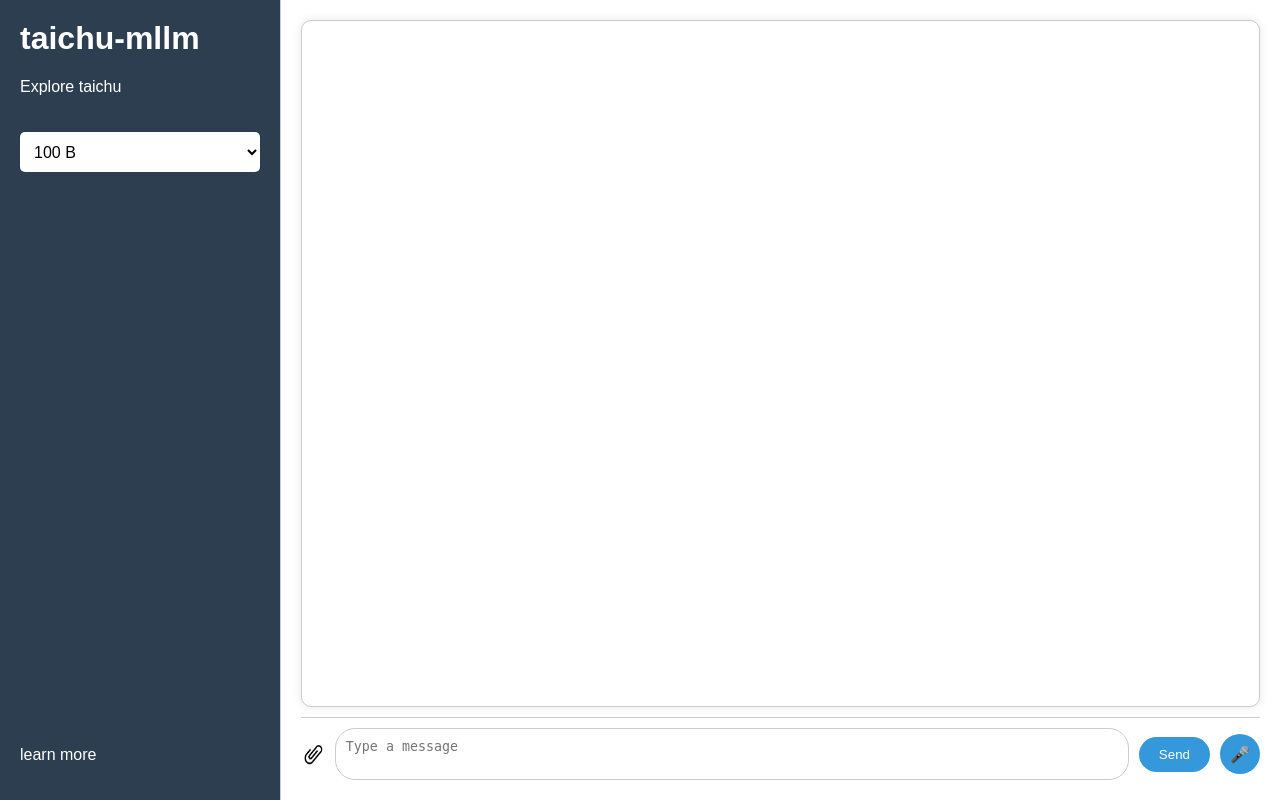
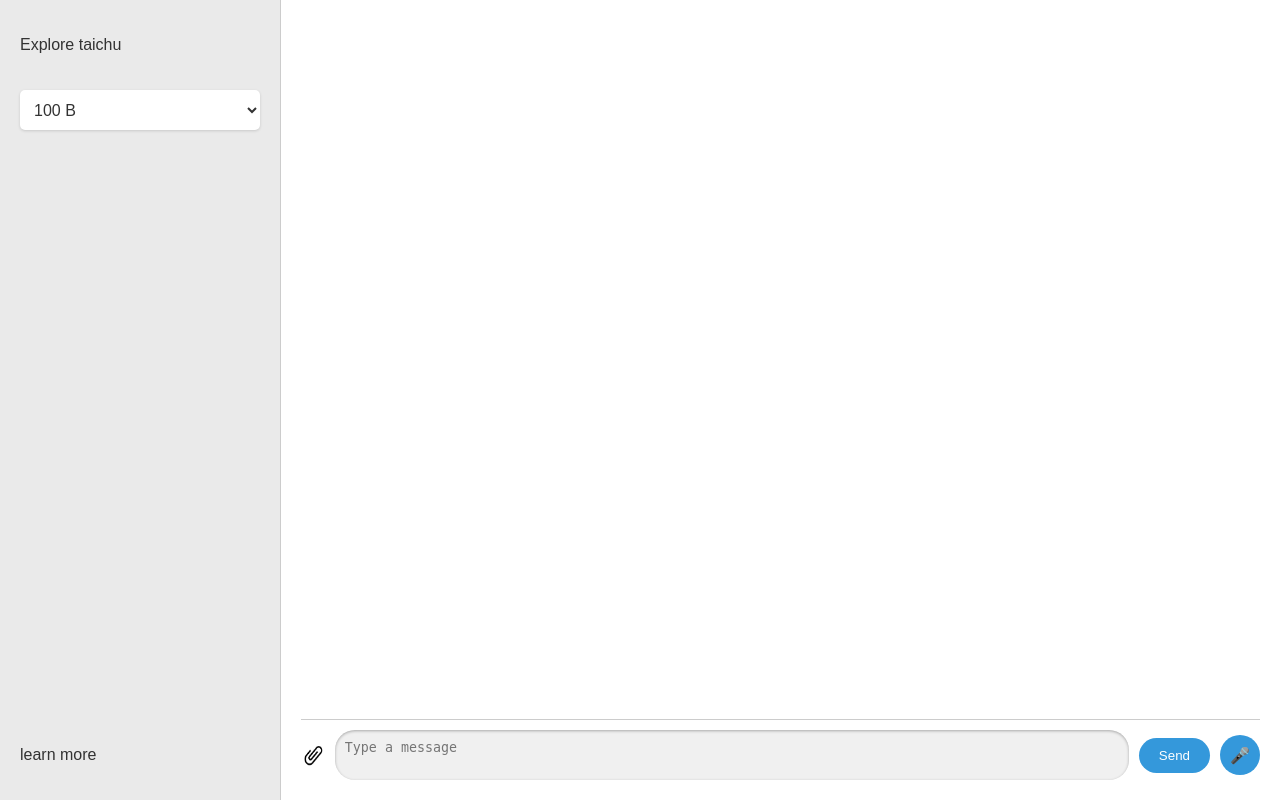
Before and after one commit to smzzl/taichu-demo-v2, a Flask app: page / in a window 1280 px wide. Run offline with Flask 3, Linux system fonts and the light colour scheme.

Commit message:
20240711-1

```diff
--- a/main.py
+++ b/main.py
@@ -54,9 +54,14 @@
     return jsonify(chat_history=chat_history)
 
 import argparse
+from gevent import pywsgi
 if __name__ == '__main__':
     parser = argparse.ArgumentParser()
     parser.add_argument('--host', type=str, default="127.0.0.1")
 
     args = parser.parse_args()
+
     app.run(debug=True, host=args.host)
+
+    # server = pywsgi.WSGIServer((args.host, 5000), app, )
+    # server.serve_forever()
--- a/static/css/style.css
+++ b/static/css/style.css
@@ -5,15 +5,17 @@
     height: 100vh;
     font-family: Arial, sans-serif;
     background-color: #f6f6f6;
+    color: #333;
 }
 .sidebar {
     width: 20%;
-    background: #2c3e50;
-    color: white;
+    background: #eaeaea;
+    color: #333;
     padding: 20px;
     display: flex;
     flex-direction: column;
     justify-content: space-between;
+    border-right: 1px solid #ccc;
 }
 .sidebar h1 {
     margin-top: 0;
@@ -22,12 +24,13 @@
     width: 100%;
     height: 40px;
     margin-top: 20px;
-    background-color: white;
-    color: black;
+    background-color: #fff;
+    color: #333;
     border: none;
     border-radius: 5px;
     padding: 10px;
     font-size: 16px;
+    box-shadow: 0 1px 3px rgba(0, 0, 0, 0.15);
 }
 .main-content {
     width: 80%;
@@ -35,16 +38,16 @@
     display: flex;
     flex-direction: column;
     background-color: white;
-    border-left: 1px solid #ccc;
+    /* border-left: 1px solid #ccc; */
 }
 .chat-window {
     flex: 1;
-    border: 1px solid #ccc;
-    border-radius: 10px;
+    /* border: 0.1px solid #ccc; */
     padding: 10px;
     overflow-y: auto;
     background-color: #ffffff;
-    box-shadow: 0 0 10px rgba(0, 0, 0, 0.1);
+    border-radius: 10px;
+    box-shadow: 0 0 10px rgba(0, 0, 0, 0.0);
 }
 .chat-message {
     display: flex;
@@ -88,12 +91,19 @@
 .input-section textarea[type="text"] {
     flex: 1;
     padding: 10px;
-    border: 1px solid #ccc;
+    border: none;
     border-radius: 20px;
     margin-right: 10px;
     resize: none;
     overflow: hidden;
     max-height: 100px; /* Maximum height equivalent to 5 lines */
+    background-color: #f0f0f0;
+    box-shadow: inset 0 1px 3px rgba(0, 0, 0, 0.3);
+    outline: none;
+}
+.input-section textarea[type="text"]:focus {
+    background-color: #eaeaea;
+    box-shadow: inset 0 1px 3px rgba(0, 0, 0, 0.5);
 }
 .input-section input[type="file"] {
     display: none;
--- a/templates/index.html
+++ b/templates/index.html
@@ -9,7 +9,6 @@
 <body>
     <div class="sidebar">
         <div>
-            <h1>taichu-mllm</h1>
             <p>Explore taichu</p>
             <select id="model-select" onchange="selectModel()">
                 <option value="100B">100 B</option>
@@ -36,8 +35,5 @@
         </div>
     </div>
     <script src="./static/js/script.js"></script>
-    <script>
-
-    </script>
 </body>
 </html>
```
Also changed, not shown: 11 other files.
